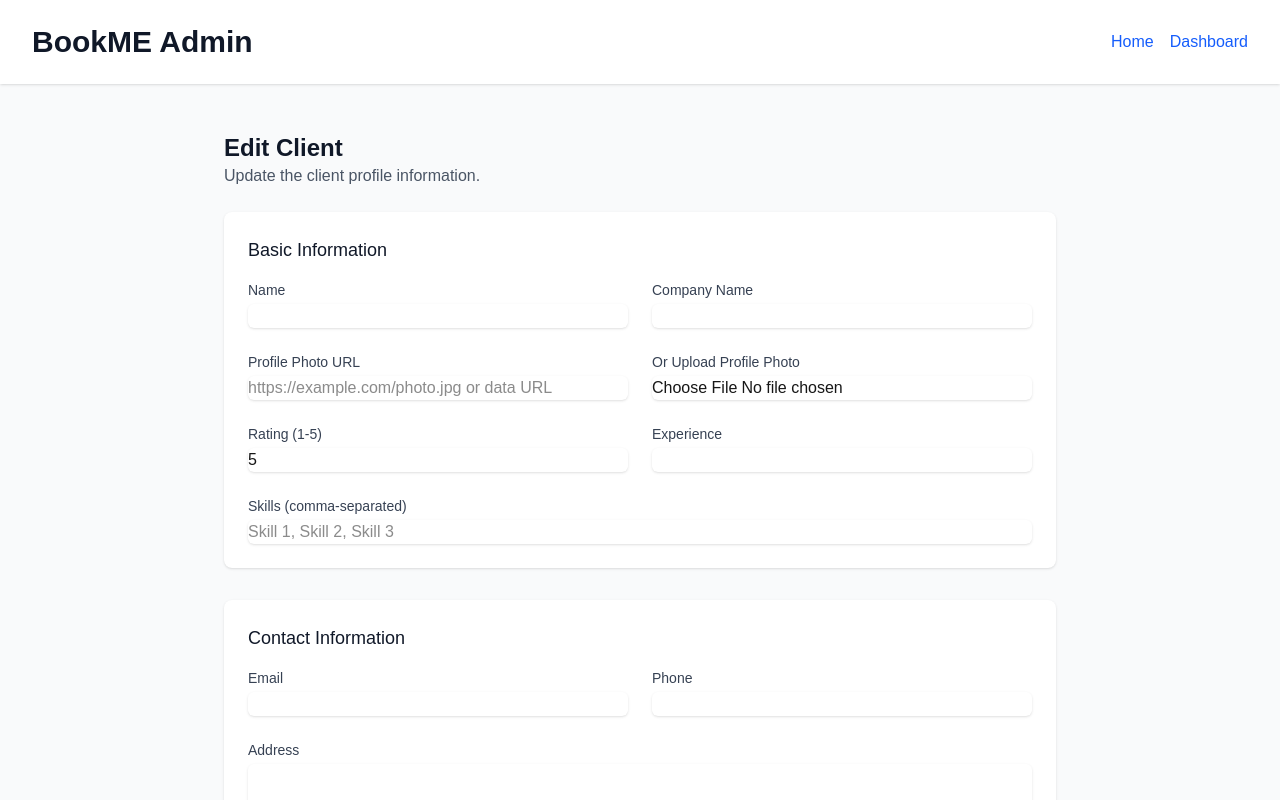
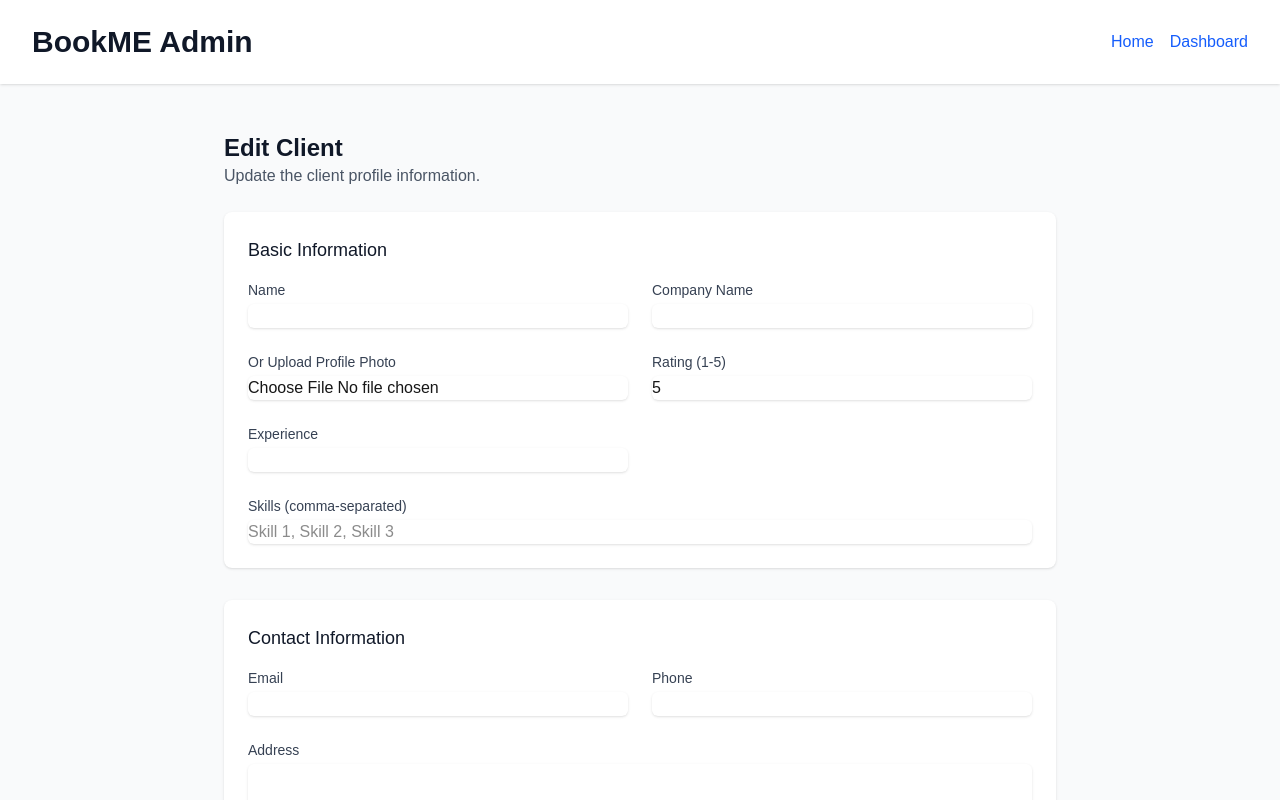
Before and after one commit to Jomall/bookme11172025, a Next.js app: page /admin/client/1/edit in a window 1280 px wide. Shown: the top 800 px of the page. Built offline with nearby package versions, Linux system fonts and the light colour scheme.

Commit message:
Remove Profile Photo URL and Photo URL fields from edit client form, keep only upload options with previews

```diff
--- a/src/app/admin/client/[id]/edit/page.tsx
+++ b/src/app/admin/client/[id]/edit/page.tsx
@@ -267,16 +267,7 @@ export default function EditClientPage() {
                     className="mt-1 block w-full border-gray-300 rounded-md shadow-sm focus:ring-indigo-500 focus:border-indigo-500"
                   />
                 </div>
-                <div>
-                  <label className="block text-sm font-medium text-gray-700">Profile Photo URL</label>
-                  <input
-                    type="text"
-                    value={formData.profilePhoto}
-                    onChange={(e) => setFormData({ ...formData, profilePhoto: e.target.value })}
-                    className="mt-1 block w-full border-gray-300 rounded-md shadow-sm focus:ring-indigo-500 focus:border-indigo-500"
-                    placeholder="https://example.com/photo.jpg or data URL"
-                  />
-                </div>
+
                 <div>
                   <label className="block text-sm font-medium text-gray-700">Or Upload Profile Photo</label>
                   <input
```
